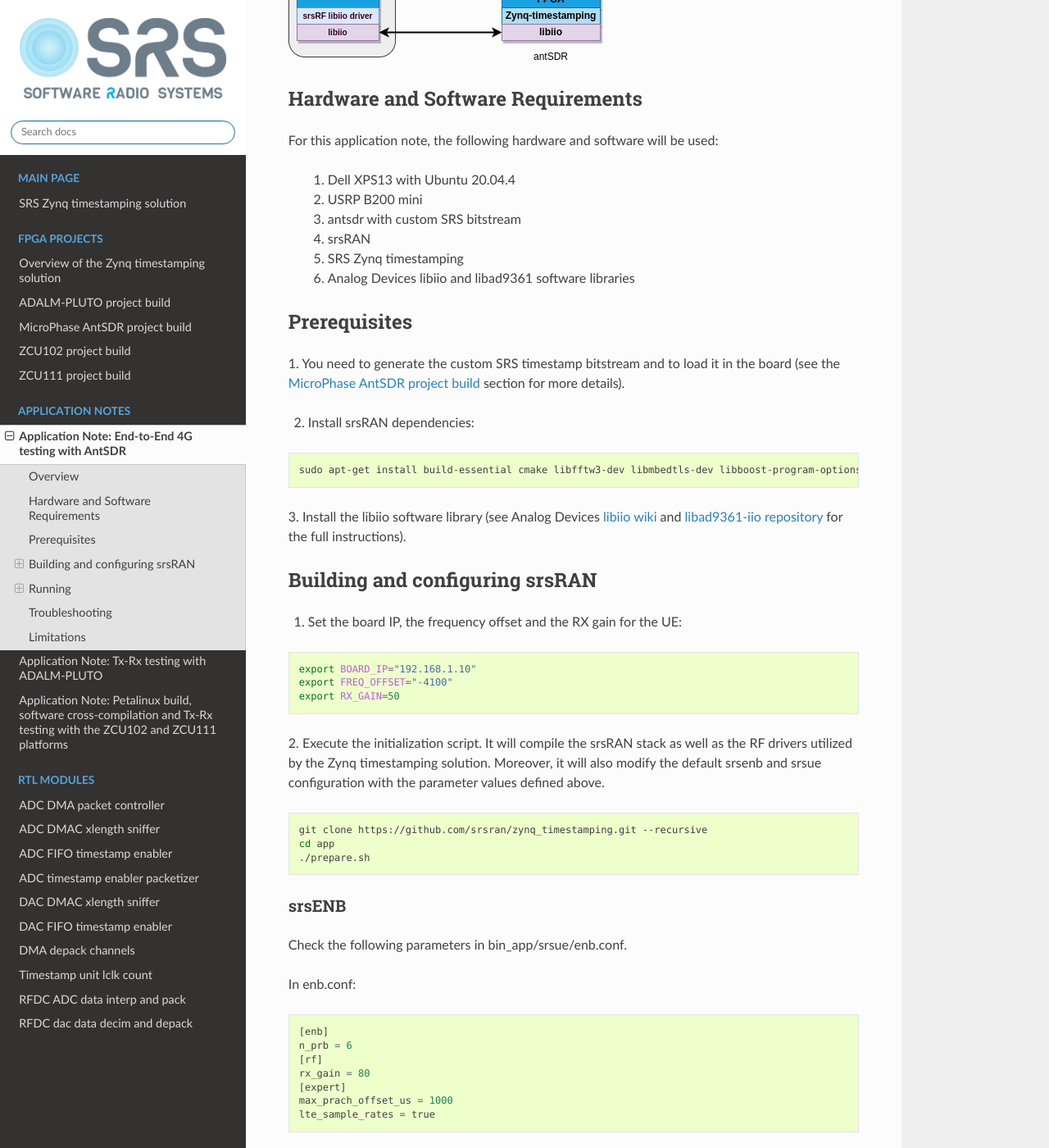
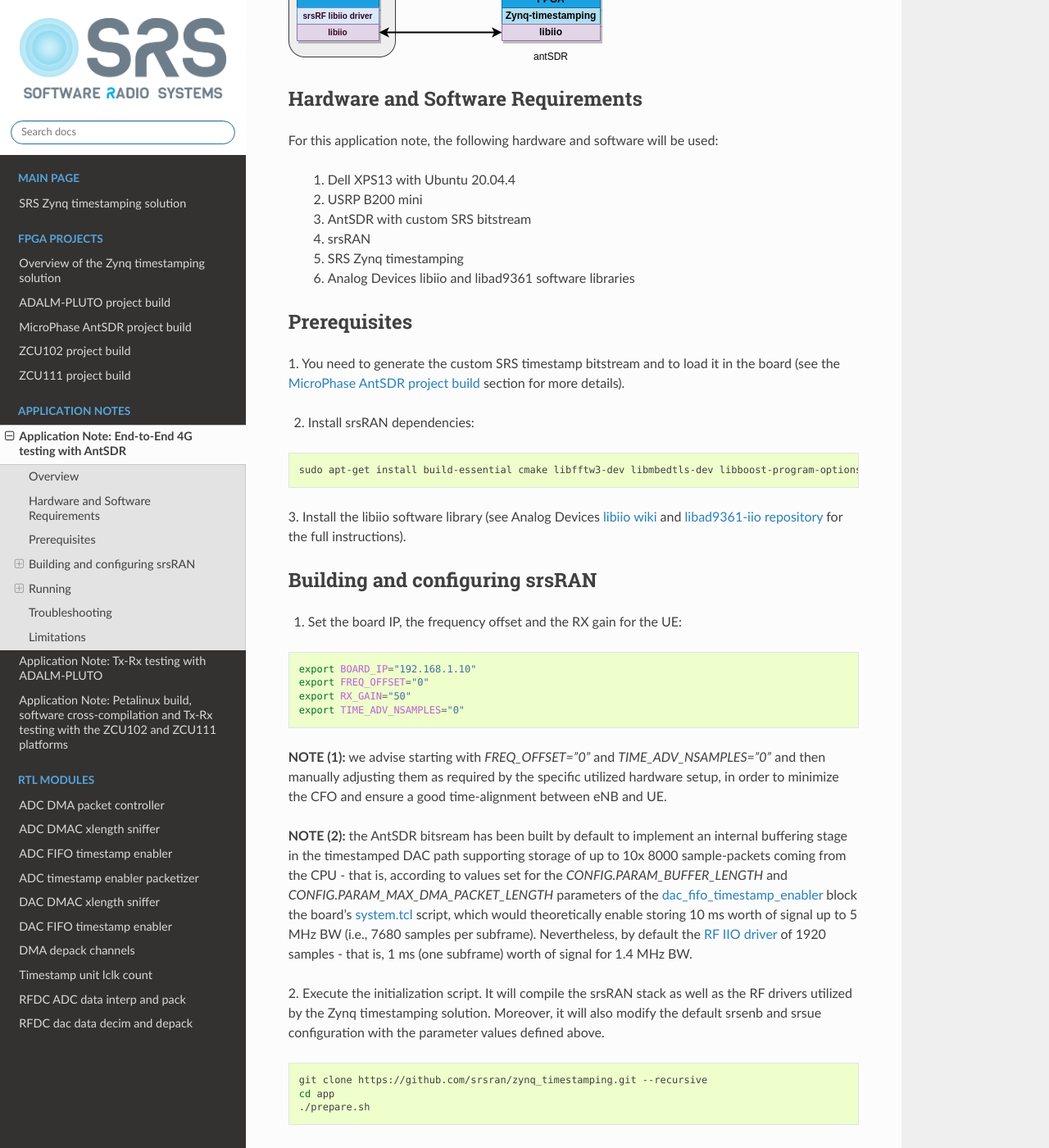
Before and after one commit to srsran/zynq_timestamping, a Sphinx documentation site: the page built from doc/app/antsdr.rst, in a window 1280 px wide and 1400 px high, scrolled down 514 px. Shown: the whole window at 82% size. Built offline with Sphinx 7.4.7 and the Read the Docs theme 2.0.0, drawn with Linux system fonts in a browser that asks for light colours.

Commit message:
Updates documentation

```diff
--- a/doc/app/antsdr.rst
+++ b/doc/app/antsdr.rst
@@ -20,7 +20,7 @@
 
         1. Dell XPS13 with Ubuntu 20.04.4
         2. USRP B200 mini
-        3. antsdr with custom SRS bitstream
+        3. AntSDR with custom SRS bitstream
         4. srsRAN
         5. SRS Zynq timestamping
         6. Analog Devices libiio and libad9361 software libraries
@@ -54,8 +54,26 @@
 .. code-block:: bash
 
     export BOARD_IP="192.168.1.10"
-    export FREQ_OFFSET="-4100"
-    export RX_GAIN=50
+    export FREQ_OFFSET="0"
+    export RX_GAIN="50"
+    export TIME_ADV_NSAMPLES="0"
+
+
+**NOTE (1):** we advise starting with *FREQ_OFFSET="0"* and *TIME_ADV_NSAMPLES="0"* and then manually
+adjusting them as required by the specific utilized hardware setup, in order to minimize the CFO and
+ensure a good time-alignment between eNB and UE.
+
+**NOTE (2):** the AntSDR bitsream has been built by default to implement an internal buffering stage in
+the timestamped DAC path supporting storage of up to 10x 8000 sample-packets coming from the CPU - that is,
+according to values set for the *CONFIG.PARAM_BUFFER_LENGTH* and *CONFIG.PARAM_MAX_DMA_PACKET_LENGTH*
+parameters of the
+`dac_fifo_timestamp_enabler <https://github.com/srsran/zynq_timestamping/tree/main/ip/ADI_timestamping/RTL_code/dac_fifo_timestamp_enabler.vhd>`_
+block the board's
+`system.tcl <https://github.com/srsran/zynq_timestamping/tree/main/projects/antsdr/src/bd/system.tcl#L340>`_
+script, which would theoretically enable storing 10 ms worth of signal up to 5 MHz BW (i.e., 7680 samples
+per subframe). Nevertheless, by default the
+`RF IIO driver <https://github.com/srsran/zynq_timestamping/tree/main/sw/lib/src/phy/rf/rf_iio_imp.c#L36>`_
+of 1920 samples - that is, 1 ms (one subframe) worth of signal for 1.4 MHz BW.
 
 2. Execute the initialization script. It will compile the srsRAN stack as well as the RF drivers
 utilized by the Zynq timestamping solution. Moreover, it will also modify the default srsenb and
--- a/doc/app/plutosdr.rst
+++ b/doc/app/plutosdr.rst
@@ -68,6 +68,19 @@
     cd app
     ./prepare.sh
 
+
+**NOTE:** the ADALM-PLUTO SDR bitsream has been built by default to implement an internal buffering stage in
+the timestamped DAC path supporting storage of up to 4x 2000 sample-packets coming from the CPU - that is,
+according to values set for the *CONFIG.PARAM_BUFFER_LENGTH* and *CONFIG.PARAM_MAX_DMA_PACKET_LENGTH*
+parameters of the
+`dac_fifo_timestamp_enabler <https://github.com/srsran/zynq_timestamping/tree/main/ip/ADI_timestamping/RTL_code/dac_fifo_timestamp_enabler.vhd>`_
+block the board's
+`system.tcl <https://github.com/srsran/zynq_timestamping/tree/main/projects/pluto/src/bd/system.tcl#L345>`_
+script, which enables storing 4 ms worth of signal for 1.4 MHz BW (i.e., 1920 samples per subframe). This
+s aligned with the default
+`RF IIO driver <https://github.com/srsran/zynq_timestamping/tree/main/sw/lib/src/phy/rf/rf_iio_imp.c#L36>`_
+implementation, which sets the actual DMA packet exchange to a fixed size of 1920 samples.
+
 Running
 *******
 
--- a/doc/app/zcu.rst
+++ b/doc/app/zcu.rst
@@ -464,6 +464,16 @@
 When the build finishes, you will find the application under the *bin_app/* subfolder. The
 binary needs then to be transferred to the board (e.g., in */home/srs/bin*).
 
+**NOTE:** both ZCU bitsreams have been built by default to implement an internal buffering stage in
+the timestamped DAC path supporting storage of up to 8x 16000 sample-packets coming from the CPU - that is,
+according to the default values for the *CONFIG.PARAM_BUFFER_LENGTH* and *CONFIG.PARAM_MAX_DMA_PACKET_LENGTH*
+parameters of the
+`dac_fifo_timestamp_enabler <https://github.com/srsran/zynq_timestamping/tree/main/ip/ADI_timestamping/RTL_code/dac_fifo_timestamp_enabler.vhd>`_
+block, which would theoretically enable storing 8 ms worth of signal up to 10 MHz BW (i.e., 15360 samples
+per subframe). Nevertheless, by default the
+`RF IIO driver <https://github.com/srsran/zynq_timestamping/tree/main/sw/lib/src/phy/rf/rf_iio_imp.c#L36>`_
+of 1920 samples - that is, 1 ms (one subframe) worth of signal for 1.4 MHz BW.
+
 Running
 *******
 
```
Also changed, not shown: other parts of doc/app/plutosdr.rst (+1 -1 lines).
